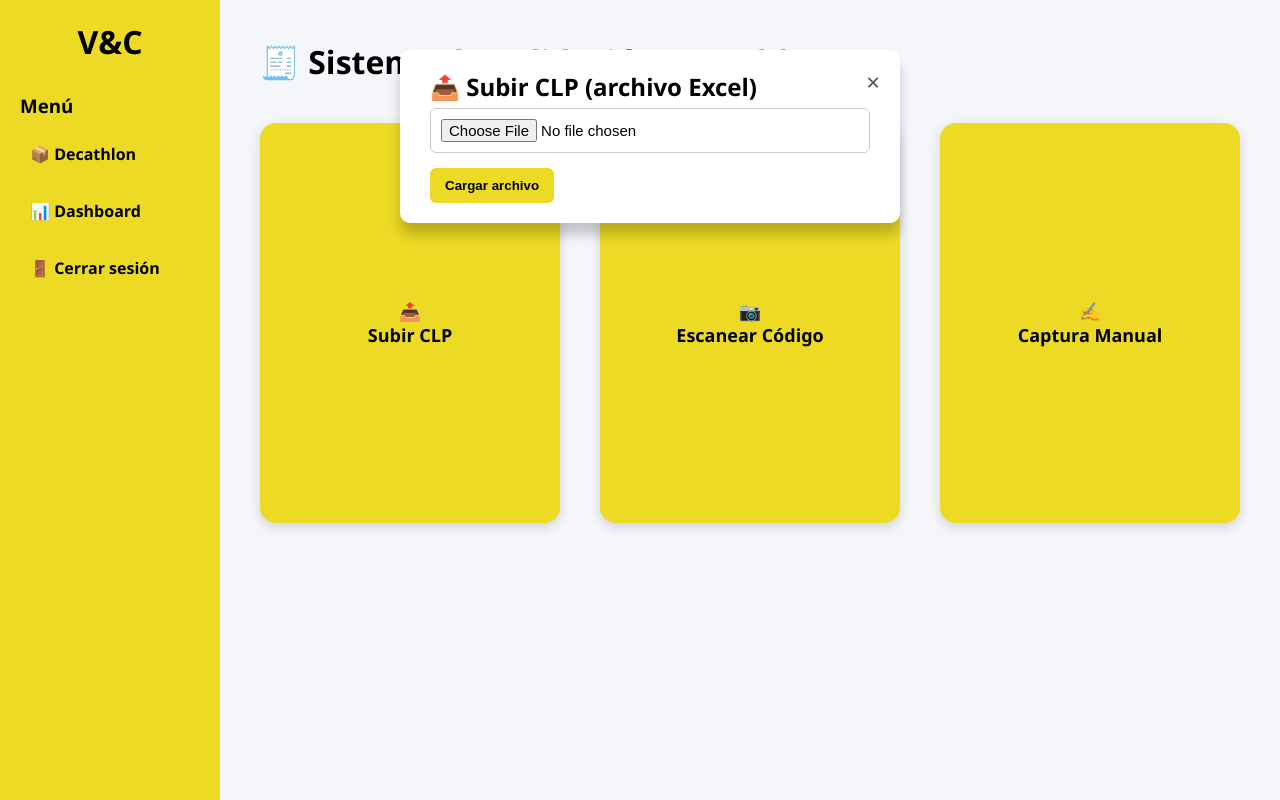
After one commit to EfrainMoralesZ/verificacion-control, a Flask app: page /decathlon in a window 1280 px wide, after a click on "📤 Subir CLP". The commit adds this page. Run offline with Flask 3, Linux system fonts and the light colour scheme; parts of the project's set-up code (start-up, migrations or seed data) failed here and were passed over; some libraries are stand-ins or nearby versions.

Commit message:
Se agrego la ruta para poder escanear y agregar CLP

```diff
--- a/Flask/app.py
+++ b/Flask/app.py
@@ -1,11 +1,13 @@
-from flask import Flask, render_template, request, redirect, session
+from flask import Flask, render_template, request, redirect, session, jsonify
 from flask_cors import CORS
 from flask import url_for
 from flask import make_response
 import psycopg2
+import pandas as pd
 
 app = Flask(__name__)
 app.secret_key = 'clave_secreta'
+df_clp = None # Funcion para leer lo excel
 
 # Variable global para control de intentos
 attempts_left = 3
@@ -49,18 +51,13 @@ def agregar_columna_estado():
         print(f"Error agregando columna estado: {e}")
 
 def obtener_todos_usuarios():
-    try:
-        conn = get_db_connection()
-        cursor = conn.cursor()
-        cursor.execute("""SELECT usuario_id, nombre, rol, estado FROM usuarios ORDER BY usuario_id
-                      """)
-        usuarios = cursor.fetchall()
-        cursor.close()
-        conn.close()
-        return usuarios
-    except Exception as e:
-        print(f"Error al obtener usuarios: {e}")
-        return []
+    conn = get_db_connection()
+    cur = conn.cursor()
+    cur.execute("SELECT * FROM usuarios")
+    usuarios = cur.fetchall()
+    cur.close()
+    conn.close()
+    return usuarios
 
 # --------------------------
 # CREACIÓN DE TABLA (solo una vez)
@@ -75,8 +72,8 @@ def crear_tabla_usuarios():
             CREATE TABLE IF NOT EXISTS usuarios (
                 usuario_id SERIAL PRIMARY KEY,
                 nombre VARCHAR(50) NOT NULL,
-                contrasenia VARCHAR(50) NOT NULL,
-                rol VARCHAR(20) NOT NULL DEFAULT 'usuario'),
+                contrasena VARCHAR(50) NOT NULL,
+                rol VARCHAR(20) NOT NULL DEFAULT 'usuario',
                 estado BOOLEAN NOT NULL DEFAULT TRUE
             """)
 
@@ -92,22 +89,22 @@ def crear_tabla_usuarios():
 # --------------------------
 def insertar_usuarios():
     usuarios = [
-        ('MARCOS', 'OughTg', 'administrador'),
-        ('MARIO', 'OrYEVE', 'administrador'),
-        ('AITANA', 'LymERb', 'administrador'),
-        ('BRAYAN', 'MonSYn', 'administrador'),
-        ('ALEJANDRO', 'rTifoi', 'captura'),
-        ('DAVID', 'ChemOU', 'captura'),
-        ('ZAID', 'ChemOU', 'captura'),
-        ('BRAULIO', 'ChemOU', 'captura'),
-        ('OSCAR', 'ChemOU', 'captura')
+        ('MARCOS', 'OughTg', 'Administrador'),
+        ('MARIO', 'OrYEVE', 'Administrador'),
+        ('AITANA', 'LymERb', 'Administrador'),
+        ('BRAYAN', 'MonSYn', 'Administrador'),
+        ('ALEJANDRO', 'rTifoi', 'Captura'),
+        ('DAVID', 'ChemOU', 'Captura'),
+        ('ZAID', 'tRosef', 'Captura'),
+        ('BRAULIO', 'ZisenA', 'Captura'),
+        ('OSCAR', 'NitRap', 'Captura')
     ]
 
     try:
         conn = get_db_connection()
         cursor = conn.cursor()
         cursor.executemany(
-            "INSERT INTO usuarios (nombre, contrasenia, rol) VALUES (%s, %s, %s)",
+            "INSERT INTO usuarios (nombre, contrasena, rol) VALUES (%s, %s, %s)",
             usuarios
         )
         conn.commit()
@@ -120,24 +117,17 @@ def insertar_usuarios():
 # -----------------------------
 # RUTA DE VALIDACION DE USUARIO
 # -----------------------------
-def validar_usuario(nombre, contrasenia):
-    try:
-        conn = get_db_connection()
-        cursor = conn.cursor()
-        cursor.execute("""
-            SELECT usuario_id, nombre, contrasenia, rol, estado
-            FROM usuarios
-            WHERE nombre = %s AND contrasenia = %s
-        """, (nombre, contrasenia))
-        user = cursor.fetchone()
-        cursor.close()
-        conn.close()
-        return user  # Esto devuelve una tupla
-    except Exception as e:
-        print(f"Error en validación: {e}")
-        return None
-
-
+def validar_usuario(usuario, contrasena):
+    conn = get_db_connection()
+    cursor = conn.cursor()
+    cursor.execute(
+        "SELECT * FROM usuarios WHERE nombre = %s AND contrasenia = %s",
+        (usuario, contrasena)
+    )
+    user = cursor.fetchone()
+    cursor.close()
+    conn.close()
+    return user
 # --------------------------
 # RUTA LOGIN
 # --------------------------
@@ -150,17 +140,17 @@ def login():
     global attempts_left
     error = None
 
-    if 'nombre' in session:
+    if 'usuario' in session:
         return redirect(url_for('dashboard'))
 
     if request.method == 'POST':
-        nombre = request.form['nombre']
-        contrasenia = request.form['contrasenia']
+        usuario = request.form['usuario']
+        contrasena = request.form['contrasena']
 
-        user = validar_usuario( nombre, contrasenia)
+        user = validar_usuario(usuario, contrasena)
 
         if user:
-            session['nombre'] = user[1]  # user[1] = nombre
+            session['usuario'] = user[1]  # user[1] = usuario
             session['rol'] = user[3]      # user[3] = rol
             print(">> Sesión iniciada:", session)
 
@@ -204,7 +194,7 @@ def registrar_usuario():
             else:
                 # Insertar nuevo usuario
                 cursor.execute(
-                    "INSERT INTO usuarios (nombre, contrasenia, rol) VALUES (%s, %s, %s)",
+                    "INSERT INTO usuarios (nombre, contrasena, rol) VALUES (%s, %s, %s)",
                     (nombre, contrasena, rol)
                 )
                 conn.commit()
@@ -221,36 +211,70 @@ def registrar_usuario():
 # --------------------------
 # RUTA DASHBOARD
 # --------------------------
-
 @app.route('/dashboard')
 def dashboard():
-    if 'nombre' not in session:
+    if 'usuario' not in session:
         return redirect(url_for('login'))
 
     rol = session.get('rol')
+    usuario = session.get('usuario')
 
-    if rol == 'administrador':
-        usuarios = obtener_todos_usuarios()  # Función que obtiene todos los usuarios
-        response = make_response(
-            render_template('dashboard.html',
-                            nombre=session['nombre'],
-                            rol=rol,
-                            usuarios=usuarios)
-        )
-    else:
-        # Si no es administrador, no se muestran usuarios
-        response = make_response(
-            render_template('dashboard.html',
-                nombre=session['nombre'],
-                rol=session['rol'],
-                usuarios=usuarios)
-        )
+    usuarios = []  # Inicializa vacío por seguridad
 
-    # Evitar cache para forzar que se actualice la sesión
+    if rol == 'Administrador':
+        usuarios = obtener_todos_usuarios()  # Solo si es administrador
+
+    response = make_response(
+        render_template('dashboard.html',
+                        usuario=usuario,
+                        rol=rol,
+                        usuarios=usuarios)
+    )
+
+    # Evitar cache para que se actualice la sesión correctamente
     response.headers['Cache-Control'] = 'no-cache, no-store, must-revalidate'
     response.headers['Pragma'] = 'no-cache'
     response.headers['Expires'] = '0'
+
     return response
+
+# --------------------------
+# RUTA DECATHLON
+# --------------------------
+@app.route('/decathlon', methods=['GET', 'POST'])
+def decathlon():
+    global df_clp
+    mensaje = None
+
+    if request.method == 'POST':
+        if 'clp_file' in request.files:
+            archivo = request.files['clp_file']
+            if archivo.filename.endswith('.xlsx') or archivo.filename.endswith('.xls'):
+                df_clp = pd.read_excel(archivo)
+                mensaje = "Archivo CLP cargado correctamente."
+            else:
+                mensaje = "Formato no válido. Solo archivos .xlsx o .xls."
+
+    return render_template('decathlon.html', mensaje=mensaje)
+
+
+@app.route('/validar_codigo', methods=['POST'])
+def validar_codigo():
+    global df_clp
+    if df_clp is None:
+        return jsonify({'resultado': '❌ Primero debes subir el archivo CLP.'})
+
+    data = request.get_json()
+    codigo = data.get('codigo')
+
+    # Validar en columna A (índice 0) y obtener valor de columna F (índice 5)
+    resultado = "❌ Código no encontrado."
+    for _, row in df_clp.iterrows():
+        if str(row[0]).strip() == codigo.strip():
+            resultado = str(row[5]).strip()
+            break
+
+    return jsonify({'resultado': resultado})
 
 # --------------------------
 # RUTA CERRAR SESIÓN
--- /dev/null
+++ b/Flask/templates/decathlon.html
@@ -0,0 +1,361 @@
+ <!DOCTYPE html>
+<html lang="es">
+<head>
+  <meta charset="UTF-8">
+  <title>Decathlon - Validación por Escáner</title>
+  <style>
+    * {
+      margin: 0;
+      padding: 0;
+      box-sizing: border-box;
+    }
+
+    body {
+      font-family: 'Segoe UI', sans-serif;
+      display: flex;
+      height: 100vh;
+      background-color: #f4f6f9;
+    }
+
+    /* Sidebar */
+    .sidebar {
+      width: 220px;
+      background-color: #ecda24;
+      padding: 20px;
+    }
+
+    .sidebar h1 {
+      text-align: center;
+      margin-bottom: 30px;
+    }
+
+    .sidebar a {
+      display: block;
+      color: black;
+      text-decoration: none;
+      margin: 15px 0;
+      padding: 10px;
+      border-radius: 8px;
+      font-weight: bold;
+      transition: background-color 0.2s;
+    }
+
+    .sidebar a:hover {
+      background-color: #d6c514;
+    }
+
+    /* Contenido principal */
+    .main {
+      flex-grow: 1;
+      padding: 40px;
+    }
+
+    .seccion {
+      margin-bottom: 30px;
+    }
+
+    input[type="text"] {
+      padding: 10px;
+      width: 300px;
+      font-size: 16px;
+    }
+
+    .resultado {
+      margin-top: 10px;
+      font-weight: bold;
+      font-size: 18px;
+    }
+
+    button {
+      padding: 10px 15px;
+      background-color: #ecda24;
+      border: none;
+      font-weight: bold;
+      cursor: pointer;
+      border-radius: 6px;
+      transition: background-color 0.2s;
+    }
+
+    button:hover {
+      background-color: #d6c514;
+    }
+
+    .mensaje {
+    margin: 20px 0;
+    background-color: #fff3cd;
+    padding: 10px;
+    border: 1px solid #ffeeba;
+    border-radius: 6px;
+    color: #856404;
+  }
+
+  .contenedor {
+    display: flex;
+    flex-direction: column;
+    gap: 30px;
+    margin-top: 30px;
+  }
+
+  .card {
+    background-color: white;
+    border-radius: 12px;
+    padding: 25px;
+    box-shadow: 0 2px 8px rgba(0, 0, 0, 0.1);
+  }
+
+  .card h2 {
+    margin-bottom: 20px;
+    font-size: 20px;
+    color: #333;
+  }
+
+  input[type="file"],
+  input[type="text"] {
+    width: 100%;
+    padding: 10px;
+    font-size: 15px;
+    margin-bottom: 15px;
+    border: 1px solid #ccc;
+    border-radius: 6px;
+  }
+
+  .resultado {
+    margin-top: 10px;
+    font-weight: bold;
+    font-size: 18px;
+    color: #333;
+  }
+
+
+  form label {
+  display: block;
+  margin-top: 10px;
+  font-weight: bold;
+  }
+
+  form input, form select {
+    width: 100%;
+    padding: 8px;
+    margin-top: 5px;
+    border: 1px solid #ccc;
+    border-radius: 6px;
+  }
+
+  .modal {
+    display: none; /* por defecto oculto */
+    position: fixed;
+    z-index: 999;
+    left: 400px;
+    top: 50px;
+    width: 100%;
+    height: 100%;
+    /* centrado con flexbox */
+    justify-content: center;
+    align-items: center;
+  }
+
+
+  .modal-contenido {
+    background-color: white;
+    padding: 20px 30px;
+    border-radius: 10px;
+    width: 90%;
+    max-width: 500px;
+    box-shadow: 0 12px 12px rgba(0, 0, 0, 0.2);
+
+    /* NO uses margin-top, ni absolute */
+    position: relative;
+  }
+
+
+  .cerrar {
+    position: absolute;
+    top: 15px; right: 20px;
+    font-size: 24px;
+    cursor: pointer;
+    color: #555;
+  }
+
+  .cuadros-contenedor {
+    display: flex;
+    justify-content: center;
+    gap: 40px;
+    margin-top: 40px;
+  }
+
+  .cuadro {
+    width: 300px;
+    height: 400px;
+    background-color: #ecda24;
+    border-radius: 16px;
+    box-shadow: 0 4px 12px rgba(0,0,0,0.15);
+    display: flex;
+    flex-direction: column;
+    justify-content: center;
+    align-items: center;
+    font-size: 18px;
+    font-weight: bold;
+    text-align: center;
+    cursor: pointer;
+    transition: transform 0.2s, background-color 0.3s;
+  }
+
+  .cuadro:hover {
+    background-color: #d6c514;
+    transform: scale(1.05);
+  }
+
+  @media (max-width: 768px) {
+  body {
+    flex-direction: column;
+  }
+
+  .sidebar {
+    width: 100%;
+    text-align: center;
+  }
+
+  .sidebar h1, .sidebar h3 {
+    margin-bottom: 10px;
+  }
+
+  .sidebar a {
+    display: inline-block;
+    margin: 10px;
+  }
+
+  .main {
+    padding: 20px;
+  }
+
+  .cuadros-contenedor {
+    flex-direction: column;
+    align-items: center;
+    gap: 20px;
+  }
+
+  .cuadro {
+    width: 90%;
+    max-width: 300px;
+    height: 250px;
+  }
+
+  .modal-contenido {
+    width: 95%;
+    padding: 20px;
+  }
+
+  form input[type="text"], form select {
+    font-size: 16px;
+  }
+
+  h1, h2 {
+    font-size: 20px;
+  }
+}
+
+
+  </style>
+</head>
+<body>
+  <!-- Sidebar -->
+  <div class="sidebar">
+    <h1>V&C</h1>
+    <h3>Menú</h3>
+    <a href="/decathlon">📦 Decathlon</a>
+    <a href="/dashboard">📊 Dashboard</a>
+    <a href="/logout">🚪 Cerrar sesión</a>
+  </div>
+
+  <div class="main">
+  <h1>🧾 Sistema de Validación Decathlon</h1>
+
+  {% if mensaje %}
+    <div class="mensaje">
+      <p><strong>{{ mensaje }}</strong></p>
+    </div>
+  {% endif %}
+
+  <div class="cuadros-contenedor">
+    <div class="cuadro" onclick="abrirModal('modal-clp')">
+      📤<br>Subir CLP
+    </div>
+    <div class="cuadro" onclick="abrirModal('modal-escaner')">
+      📷<br>Escanear Código
+    </div>
+    <div class="cuadro" onclick="abrirModal('modal-captura')">
+      ✍️<br>Captura Manual
+    </div>
+  </div>
+
+
+<!-- MODAL CLP -->
+  <div class="modal" id="modal-clp">
+    <div class="modal-contenido">
+      <span class="cerrar" onclick="cerrarModal('modal-clp')">&times;</span>
+      <h2>📤 Subir CLP (archivo Excel)</h2>
+      <form method="POST" enctype="multipart/form-data">
+        <input type="file" name="clp_file" accept=".xlsx,.xls" required>
+        <button type="submit">Cargar archivo</button>
+      </form>
+    </div>
+  </div>
+
+<!-- MODAL ESCÁNER -->
+  <div class="modal" id="modal-escaner">
+    <div class="modal-contenido">
+      <span class="cerrar" onclick="cerrarModal('modal-escaner')">&times;</span>
+      <h2>📷 Escanear / Capturar código</h2>
+      <input type="text" id="codigo_input" placeholder="Escanea o escribe el código..." autofocus>
+      <div class="resultado" id="resultado"></div>
+    </div>
+  </div>
+
+<!-- MODAL CAPTURA -->
+  <div class="modal" id="modal-captura">
+    <div class="modal-contenido">
+      <span class="cerrar" onclick="cerrarModal('modal-captura')">&times;</span>
+      <h2>✍️ Captura Manual de Datos</h2>
+      <form id="form-captura" onsubmit="capturarDatos(event)">
+        <label>Código de barras:</label>
+        <input type="text" name="codigo" required>
+
+        <label>Item:</label>
+        <input type="text" name="item" required>
+
+        <label>Selecciona tipo de información NOM:</label>
+        <select name="tipo_nom" required>
+          <option value="">Selecciona</option>
+          <option value="Instrucciones de cuidado">Instrucciones de cuidado</option>
+          <option value="Insumos">Insumos</option>
+          <option value="País de origen">País de origen</option>
+          <option value="Talla">Talla</option>
+          <option value="Importador">Importador</option>
+          <option value="Marca">Marca</option>
+        </select>
+
+        <label>Motivo:</label>
+        <select name="motivo" required>
+          <option value="">Selecciona</option>
+          <option value="Cumple">Cumple</option>
+          <option value="No cumple">No cumple</option>
+        </select>
+
+        <button type="submit">Guardar captura</button>
+      </form>
+      <div class="resultado" id="captura_resultado"></div>
+    </div>
+  </div>
+
+  <!-- Script -->
+  <script>
+    function abrirModal(id) {
+      document.getElementById(id).style.display = 'block';
+    }
+
+    function cerrarModal(id) {
+      document.getElementById(id).style.display = 'none';
+    }
+  </script>
+</body>
+</html>
```
Also changed, not shown: Flask/templates/dashboard.html (+18 -18 lines).
